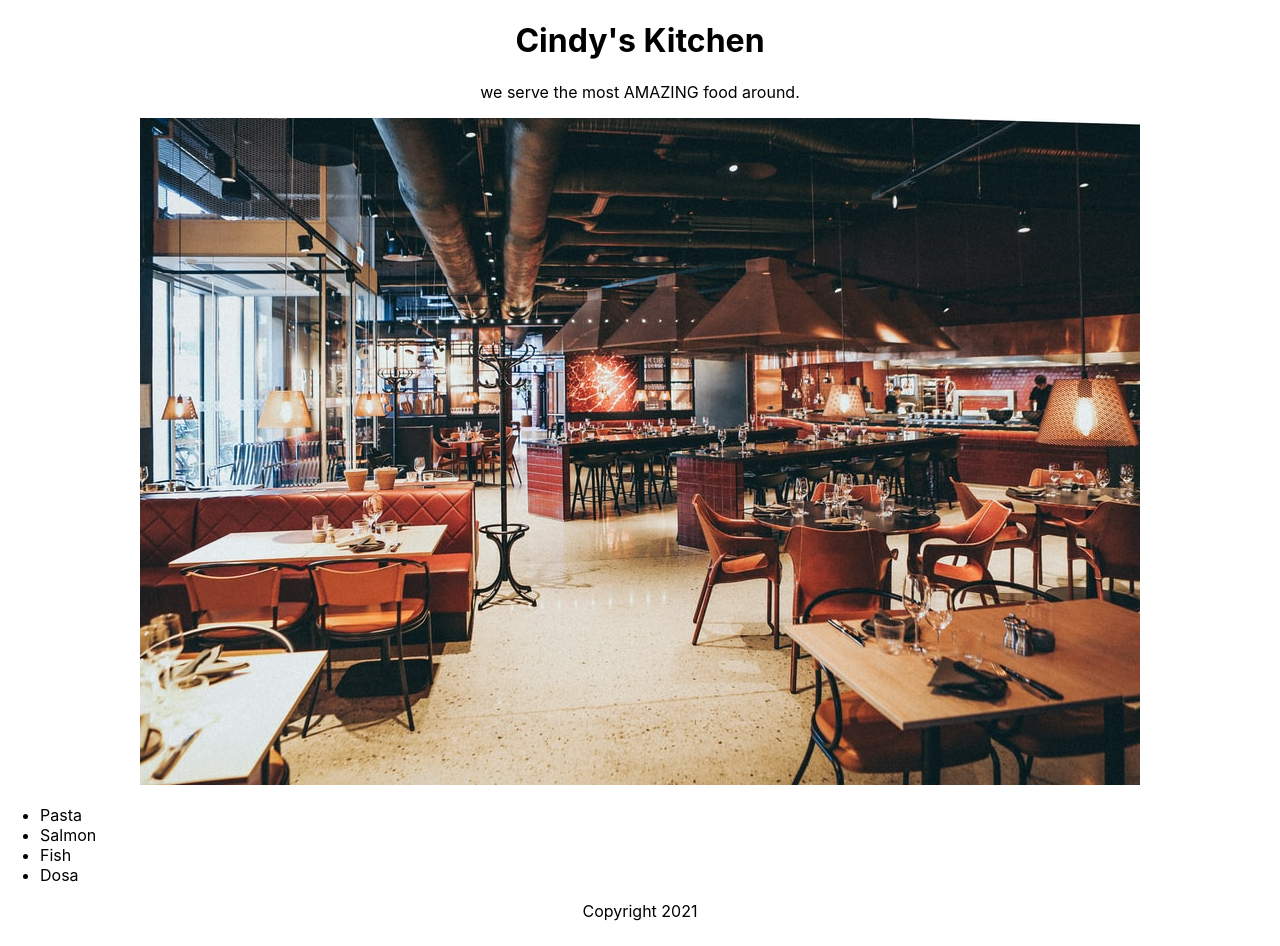
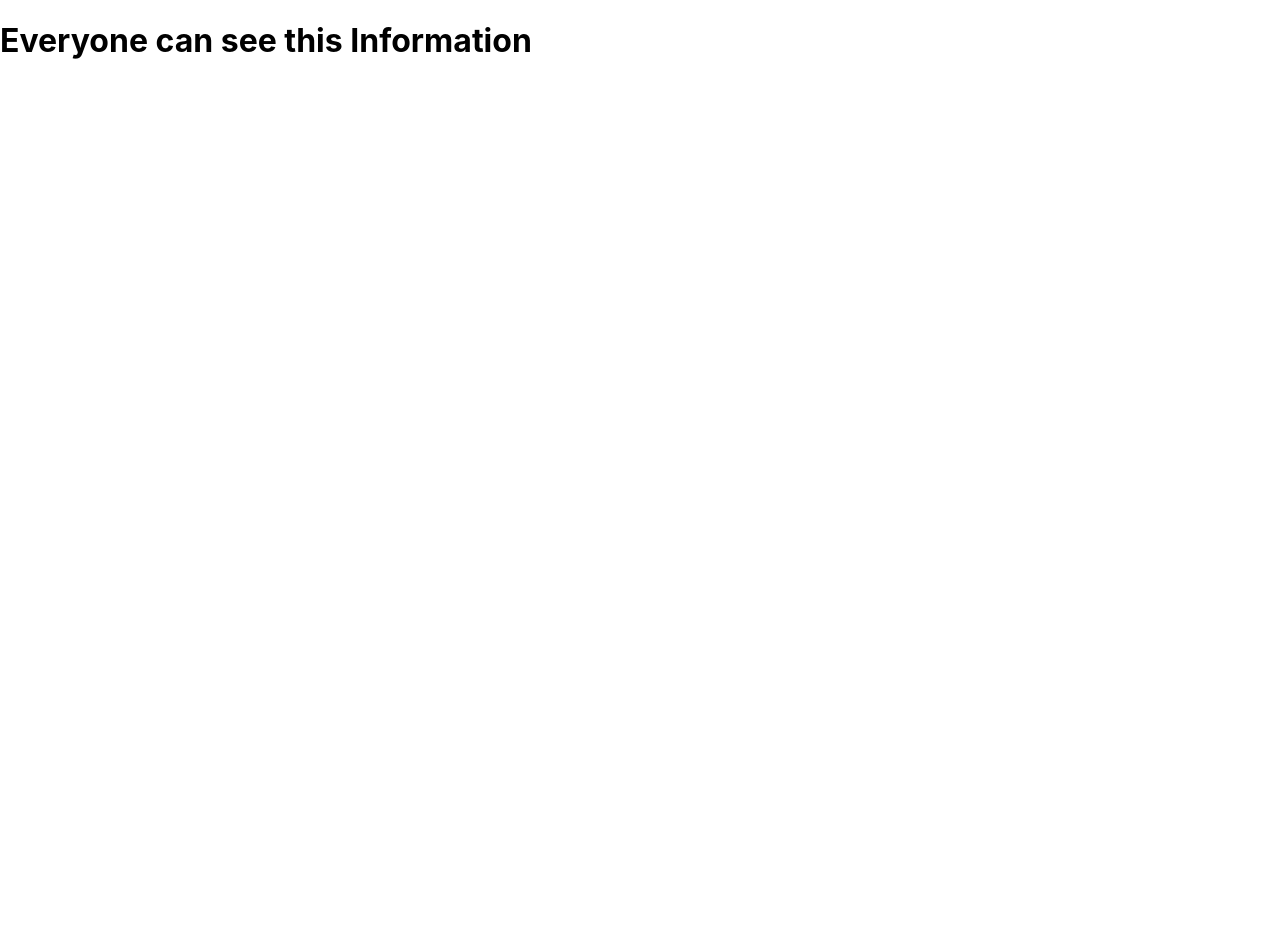
Before and after one commit to shubham4315/React.js_Essential__Training, a React (Create React App) app: page / in a window 1280 px wide. Shown: the top 946 px of the page. After the commit the page ends 800 px from the top, so only its background shows below. Built offline with nearby package versions, Linux system fonts and the light colour scheme.

Commit message:
Conditional Rendering

```diff
--- a/src/App.js
+++ b/src/App.js
@@ -1,43 +1,27 @@
 import './App.css';
 import restaurant from './restaurant.jpeg'
 
-function Header(props){
+function SecretComponent(){
+  return(<h1>Super Secret Information for uthorized users only.</h1>);
+}
+
+function RegularComponent(){
   return(
-    <h1>{props.name}'s Kitchen</h1>
+    <h1>Everyone can see this Information</h1>
   );
 }
 
-function Main(props){
+function App(props) {
+  /*if(props.authorized){
+    return <SecretComponent/>
+  }
+  else{
+    return <RegularComponent/>
+  }*/
   return(
-    <section>
-      <p>we serve the most {props.adjective} food around.</p>
-      <img src={restaurant} alt="restaurant image"/>
-      <ul style={{textAlign:"left"}}>
-        {props.Dishes.map((dish) => <li key={dish.id}>{dish.title}</li>)}
-      </ul>
-    </section>
-
-  );
-}
-
-function Footer(props){
-  return(
-    <p>Copyright {props.year}</p>
-  );
-}
-
-const Dishes = ["Pasta" , "Salmon" , "Fish" , "Dosa"];
-const dishObjects = Dishes.map((dish,i) => ({id:i,title:dish}));
-console.log(dishObjects);
-Dishes.map((dish)=>console.log(dish));
-
-function App() {
-  return (
-    <div className="App">
-      <Header name="Cindy"/>
-      <Main adjective="AMAZING" Dishes={dishObjects}/>
-      <Footer year={new Date().getFullYear()}/>
-    </div>
+    <>
+    {props.authorized ? <SecretComponent/>:<RegularComponent/>}
+    </>
   );
 }
 
--- a/src/index.js
+++ b/src/index.js
@@ -3,16 +3,7 @@ import ReactDOM from 'react-dom';
 import './index.css';
 import App from './App';
 
-function AppTwo(){
-  return(
-    <h1>This is the second App</h1>
-  );
-}
-
 ReactDOM.render(
-  <React.Fragment>
-    <App/>
-    <AppTwo/>
-  </React.Fragment>,
+    <App authorized={false}/>,
   document.getElementById('root')
 );
```
